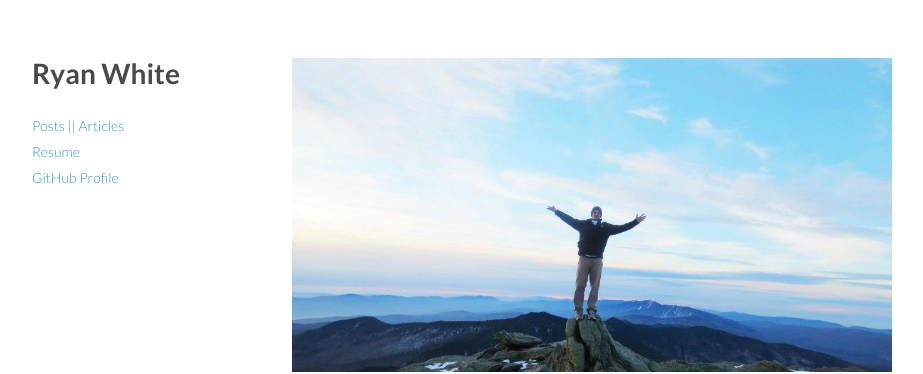
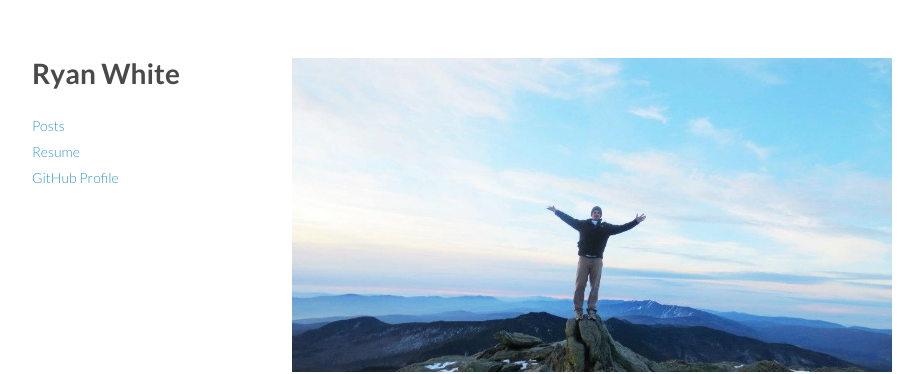
Before and after one commit to beachwood23/beachwood23.github.io, a Jekyll site: the page built from index.html, in a window 1280 px wide. Shown: the top 374 px of the page, without its empty margins (178-1101 px from the left). Built offline with Jekyll 4.4.1, drawn with Linux system fonts in a browser that asks for light colours.

Commit message:
change Posts || Articles to just Posts in default.htmtml

```diff
--- a/_layouts/default.html
+++ b/_layouts/default.html
@@ -55,7 +55,7 @@
         <h1><a href="/">Ryan White<a></h1>
 		<br/>
 
-		<p class="view"><a href="/posts.html">Posts || Articles</a></p>
+		<p class="view"><a href="/posts.html">Posts</a></p>
 
 		<p class="view"><a href="/assets/resume-oct2013.pdf" target="_blank">Resume</a></p>
 
```
Also changed, not shown: 4 other files.
